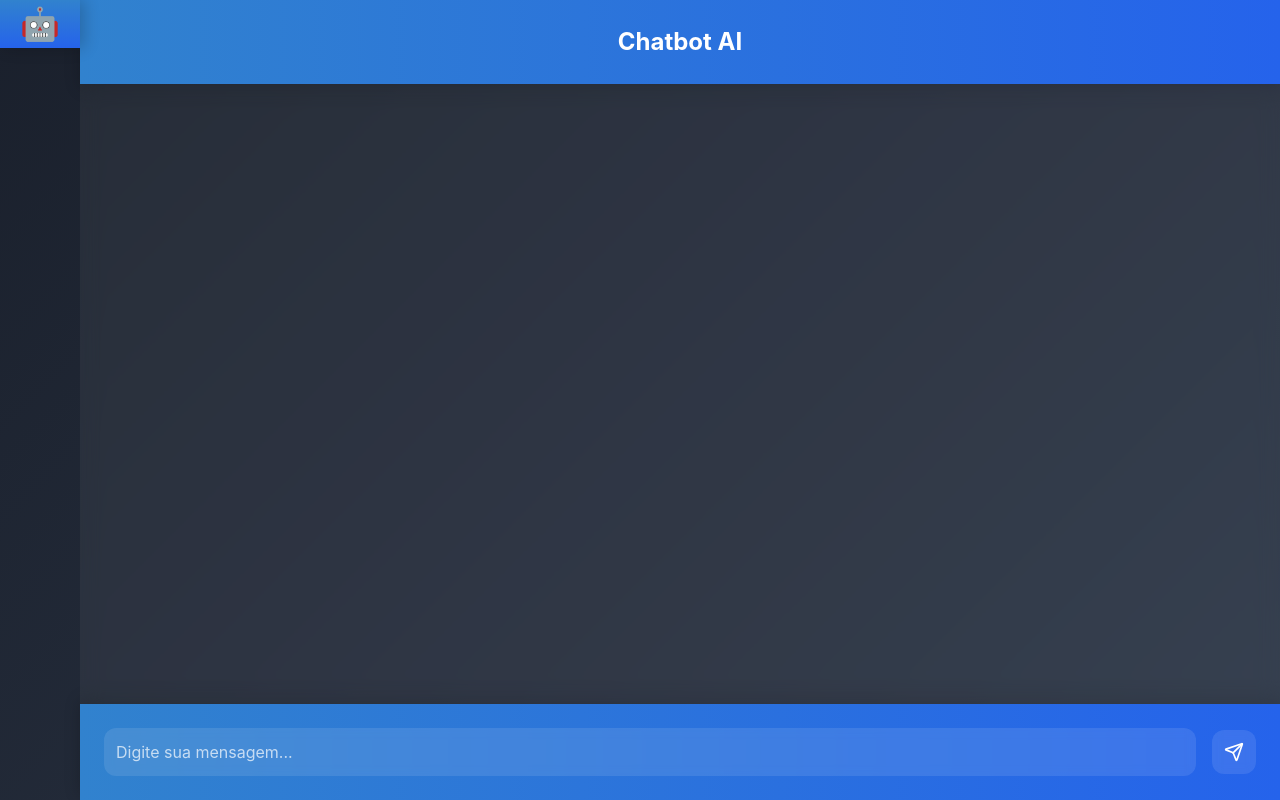
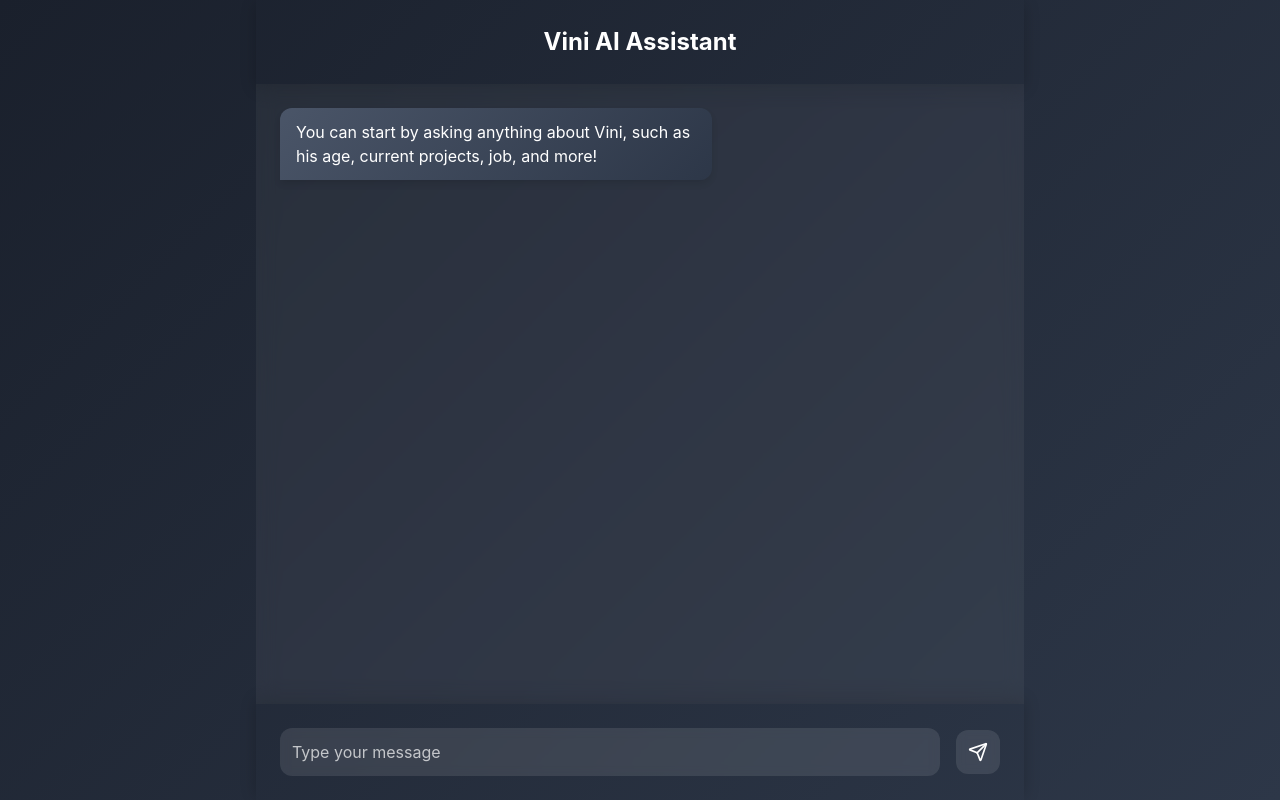
Before and after one commit to VCasseb/private_chatbot_frontend, a Next.js app: page /chat in a window 1280 px wide. Built offline with nearby package versions, Linux system fonts and the light colour scheme.

Commit message:
added rag

```diff
--- a/app/chatbot.tsx
+++ b/app/chatbot.tsx
@@ -3,8 +3,7 @@
 import { useState } from "react";
 import styled from "styled-components";
 import { Send } from "lucide-react";
-
-// 📌 Estilos com Styled Components
+// Estilos com Styled Components
 const Container = styled.div`
   display: flex;
   height: 100vh;
@@ -14,31 +13,22 @@ const Container = styled.div`
   font-family: 'Inter', sans-serif;
 `;
 
-const Sidebar = styled.div`
-  position: fixed;
-  inset-y: 0;
-  left: 0;
-  width: 80px;
-  background: linear-gradient(180deg, #3182ce, #2563eb);
-  display: flex;
-  align-items: center;
-  justify-content: center;
-  font-size: 32px;
-  font-weight: bold;
-  box-shadow: 4px 0 15px rgba(0, 0, 0, 0.2);
-`;
+
 
 const MainContent = styled.div`
   display: flex;
   flex-direction: column;
   flex: 1;
   height: 100vh;
-  margin-left: 80px;
+  padding-left: clamp(20px, 20vw, 600px);
+  padding-right: clamp(20px, 20vw, 600px);
 `;
+
+
 
 const Header = styled.div`
   padding: 1.5rem;
-  background: linear-gradient(90deg, #3182ce, #2563eb);
+
   text-align: center;
   font-weight: bold;
   font-size: 1.5rem;
@@ -76,7 +66,7 @@ const InputContainer = styled.div`
   display: flex;
   align-items: center;
   padding: 1.5rem;
-  background: linear-gradient(90deg, #3182ce, #2563eb);
+
   box-shadow: 0 -4px 15px rgba(0, 0, 0, 0.2);
 `;
 
@@ -114,14 +104,58 @@ const Button = styled.button`
   &:active {
     transform: scale(0.95);
   }
-`;
+`
+const LoadingMessage = styled.div`
+  max-width: 60%;
+  padding: 12px 16px;
+  border-radius: 12px;
+  background: linear-gradient(135deg, #1a202c, #2d3748);
+  color: white;
+  align-self: flex-start;
+  margin-bottom: 12px;
+  box-shadow: 0 4px 6px rgba(0, 0, 0, 0.1);
+  backdrop-filter: blur(8px);
+  animation: colorChange 2s infinite alternate, fadeIn 0.5s ease-in-out;
+
+  @keyframes colorChange {
+    0% {
+      background: linear-gradient(135deg,rgba(26, 32, 44, 0.12), #2d3748);
+    }
+    50% {
+      background: linear-gradient(135deg,rgba(26, 32, 44, 0.46), #2d3748);
+    }
+    100% {
+      background: linear-gradient(135deg, #1a202c, #2d3748);
+    }
+  }
+
+  @keyframes fadeIn {
+    from {
+      opacity: 0;
+      transform: scale(0.95);
+    }
+    to {
+      opacity: 1;
+      transform: scale(1);
+    }
+  }
+  `
+
+
+
+;
+
+;
 
 //  Componente Principal do Chatbot
 export default function Chatbot() {
-  const [messages, setMessages] = useState<{ text: string; isUser: boolean }[]>([]);
+  const [messages, setMessages] = useState<{ text: string; isUser: boolean }[]>([
+    { text: "You can start by asking anything about Vini, such as his age, current projects, job, and more!", isUser: false } // Mensagem inicial
+  ]);
   const [input, setInput] = useState("");
+  const [isLoading, setIsLoading] = useState(false);
 
-// 📌 Função para enviar mensagem
+
 const sendMessage = async () => {
   if (!input.trim()) return;
 
@@ -133,13 +167,14 @@ const sendMessage = async () => {
   setInput("");
 
   try {
+    setIsLoading(true);
     // Enviar a mensagem para o backend
-    const response = await fetch('http://127.0.0.1:8000/gpt/chat', {  // Altere para a URL correta do seu backend
+    const response = await fetch('http://127.0.0.1:8000/perguntar/', {  // Altere para a URL correta do seu backend
       method: 'POST',
       headers: {
         'Content-Type': 'application/json',
       },
-      body: JSON.stringify({ message: input }),
+      body: JSON.stringify({ pergunta: input }),  // Alterado de "message" para "pergunta"
     });
 
     if (!response.ok) {
@@ -148,35 +183,39 @@ const sendMessage = async () => {
 
     // Receber a resposta do backend (OpenAI)
     const data = await response.json();
-    const botMessage = { text: data.response, isUser: false };
+    const botMessage = { text: data.resposta, isUser: false };
 
     console.log(botMessage); // Verifique o conteúdo da resposta
 
     // Adicionar a resposta do bot
+    setIsLoading(false);
     setMessages((prev) => [...prev, botMessage]);
   } catch (error) {
+    setIsLoading(false);
     console.error('Erro ao enviar mensagem:', error);
     const errorMessage = { text: 'Desculpe, algo deu errado. Tente novamente mais tarde.', isUser: false };
     setMessages((prev) => [...prev, errorMessage]);
   }
 };
 
+
+
   return (
     <Container>
-      <Sidebar>🤖</Sidebar>
       <MainContent>
-        <Header>Chatbot AI</Header>
+        <Header>Vini AI Assistant</Header>
         <ChatContainer>
           {messages.map((msg, index) => (
             <Message key={index} $isUser={msg.isUser}>
               {msg.text}
             </Message>
           ))}
+          {isLoading && <LoadingMessage>...</LoadingMessage>}
         </ChatContainer>
         <InputContainer>
           <Input
             type="text"
-            placeholder="Digite sua mensagem..."
+            placeholder="Type your message"
             value={input}
             onChange={(e) => setInput(e.target.value)}
             onKeyPress={(e) => e.key === "Enter" && sendMessage()}
```
